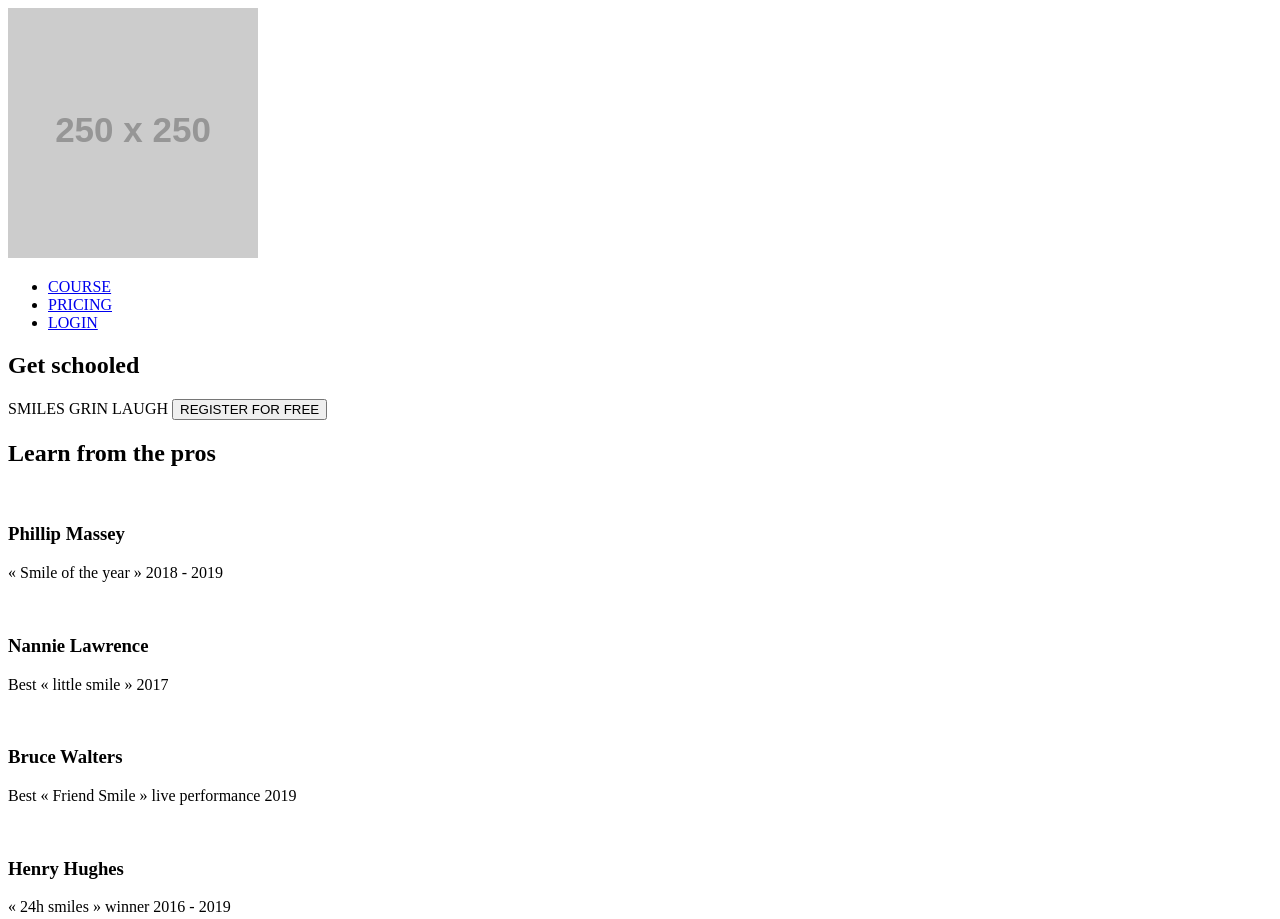
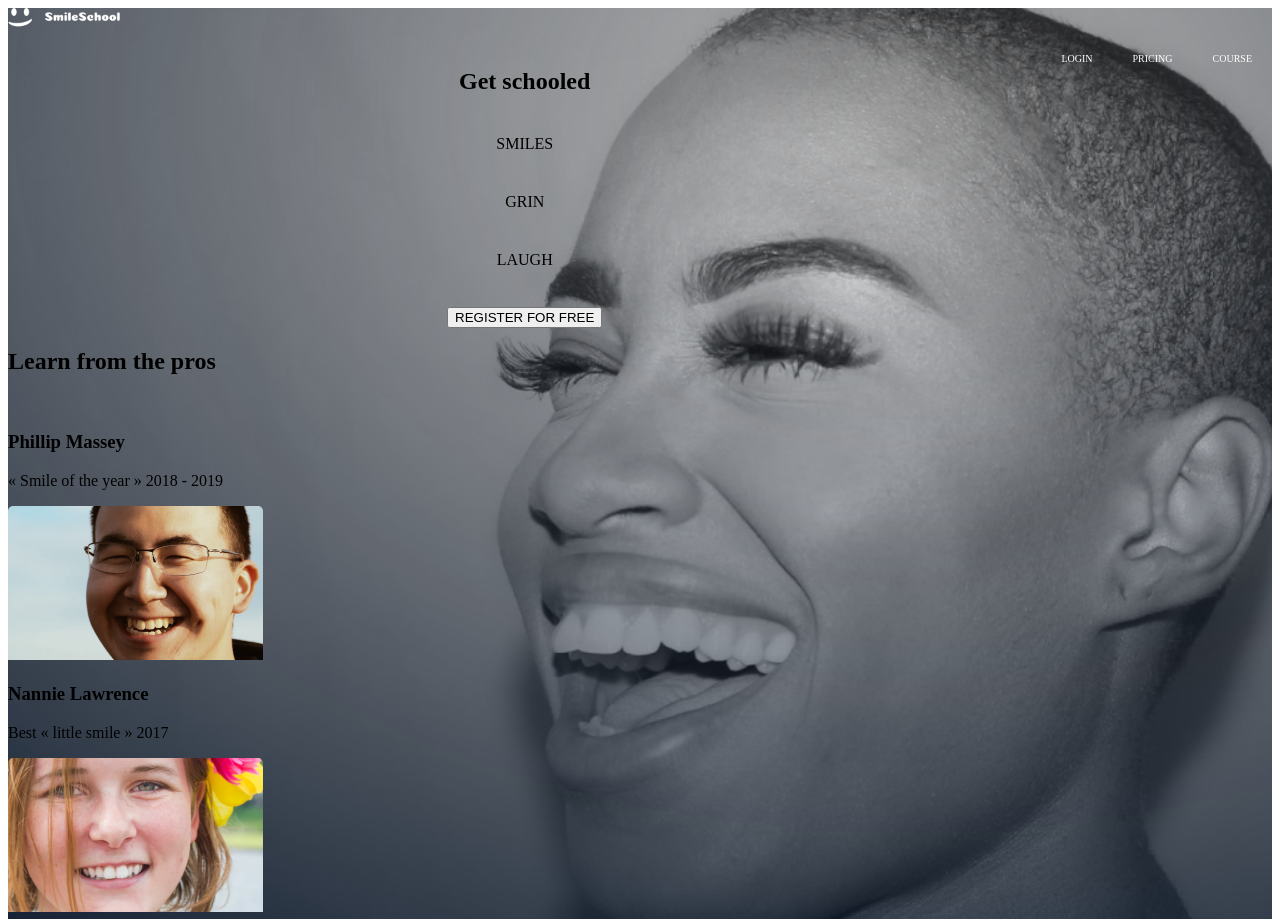
Before and after one commit to cutescoder/alx_html_css, a plain HTML site: page css_advanced/index.html in a window 1280 px wide. Shown: the top 919 px of the page. Drawn offline with Linux system fonts and the light colour scheme; placeholder pictures from the web are drawn by us; files whose address does not match are found by name.

Commit message:
css syling

```diff
--- a/css_advanced/index.html
+++ b/css_advanced/index.html
@@ -5,11 +5,13 @@
     <meta name="viewport" content="width=device-width, initial-scale=1.0">
     <script src="https://kit.fontawesome.com/4a2b055604.js" crossorigin="anonymous"></script>
     <title>Document</title>
+    <link rel="stylesheet" href="./styles.css">
 </head>
 <body>
+    <div class="background">
     <header>
         <nav>
-            <img src="https://fakeimg.pl/250x250?text=Sample+Logo" alt="logo">
+            <img src="./CSS Advanced/logo.png" height="20px" alt="logo">
 
             <ul>
                 <li><a href="#">COURSE</a></li>
@@ -21,11 +23,11 @@
     </header>
     <main>
         <section>
-            <div>
+            <div class="hero">
                 <h1>Get schooled</h1>
                 <span>SMILES</span>
                 <span>GRIN</span>
-                <span>LAUGH</span>
+                <span>LAUGH</span> <br>
                 <button>REGISTER FOR FREE</button>
             </div>
             <div>
@@ -54,6 +56,7 @@
                 </div>
             </div>
         </section>
+    </div>
         <section>
             <div>
                 <img src="./images/Bitmap.png" alt="image">
--- /dev/null
+++ b/css_advanced/styles.css
@@ -0,0 +1,25 @@
+.background {
+    background-image: url(CSS\ Advanced/object.png);
+    background-size: cover;
+    background-repeat: no-repeat;
+}
+header li {
+    list-style: none;
+    display: inline;
+    float: right;
+}
+
+header li a {
+    text-decoration: none;
+    padding: 20px;
+    color: white;
+    font-size: 10px;
+}
+div span {
+    margin: 20px;
+}
+.hero {
+    display: flex;
+    flex-direction: column;
+    align-items: center;
+}
```
Also changed, not shown: css_advanced/CSS Advanced/1.png (added), css_advanced/CSS Advanced/2.png (added), css_advanced/CSS Advanced/3.png (added), css_advanced/CSS Advanced/4.png (added), css_advanced/CSS Advanced/5.png (added), css_advanced/CSS Advanced/6.png (added), css_advanced/CSS Advanced/7.png (added), css_advanced/CSS Advanced/8.png (added), css_advanced/CSS Advanced/9.png (added), css_advanced/CSS Advanced/Object.png (added), css_advanced/CSS Advanced/logo.png (added), css_advanced/CSS Advanced/play.png (added), css_advanced/CSS Advanced/rating.png (added), css_advanced/CSS Advanced/smile.png (added).
